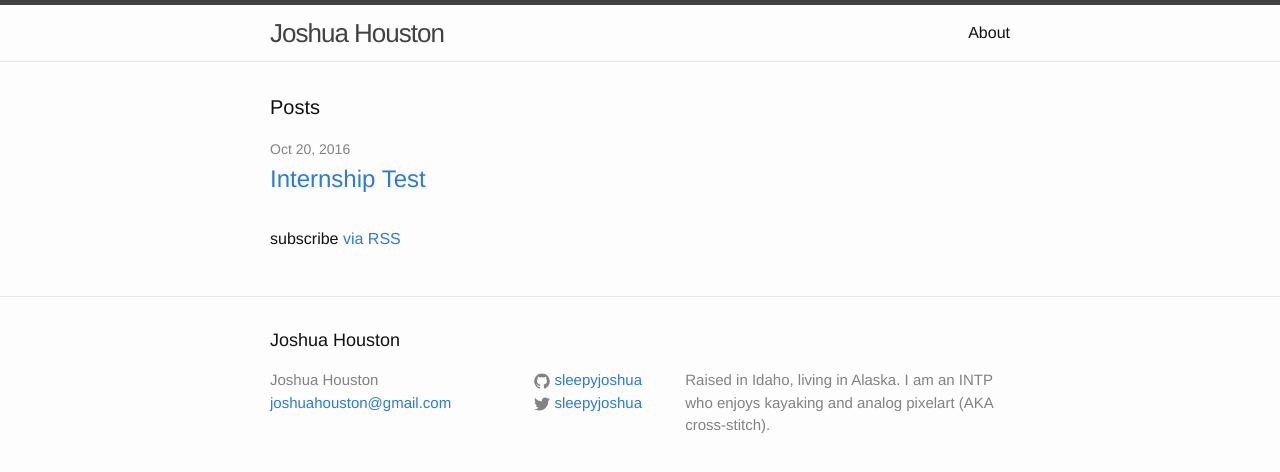
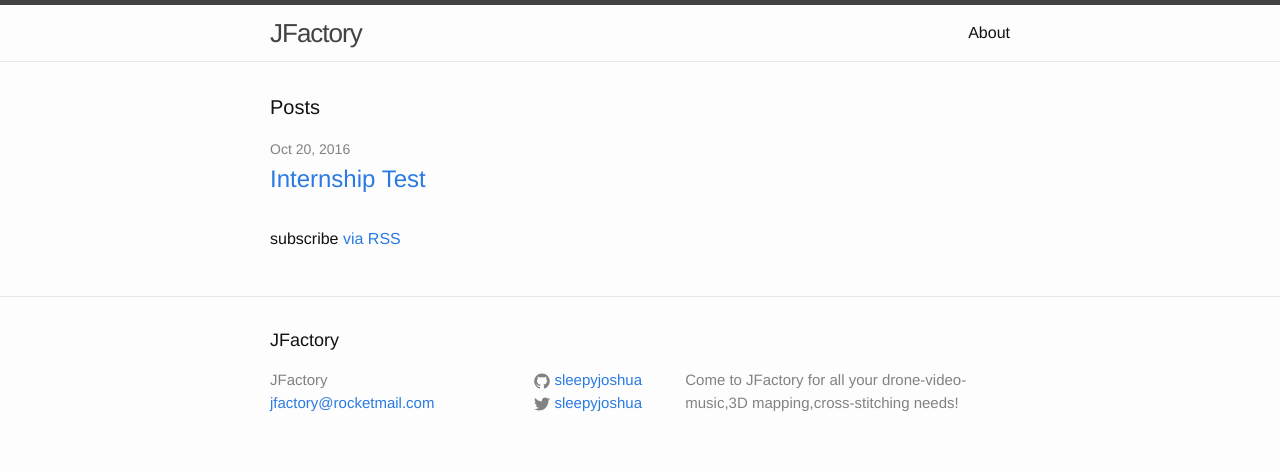
Before and after one commit to sleepyjoshua/sleepyjoshua.github.io, a Jekyll site: the page built from index.html, in a window 1280 px wide. Shown: the top 472 px of the page. Built offline with Jekyll 4.4.1, drawn with Linux system fonts in a browser that asks for light colours.

Commit message:
updating

```diff
--- a/_config.yml
+++ b/_config.yml
@@ -6,12 +6,12 @@
 # 'jekyll serve'. If you change this file, please restart the server process.
 
 # Site settings
-title: Joshua Houston
-email: joshuahouston@gmail.com
+title: JFactory
+email: jfactory@rocketmail.com
 description: > # this means to ignore newlines until "baseurl:"
-  Raised in Idaho, living in Alaska. I am an INTP who enjoys kayaking and analog pixelart (AKA cross-stitch).
+  Come to JFactory for all your drone-video-music,3D mapping,cross-stitching needs!
 baseurl: "" # the subpath of your site, e.g. /blog
-url: "http://joshuahouston.me" # the base hostname & protocol for your site
+url: "http://jfactory.xyz" # the base hostname & protocol for your site
 twitter_username: sleepyjoshua
 github_username:  sleepyjoshua
 
```
